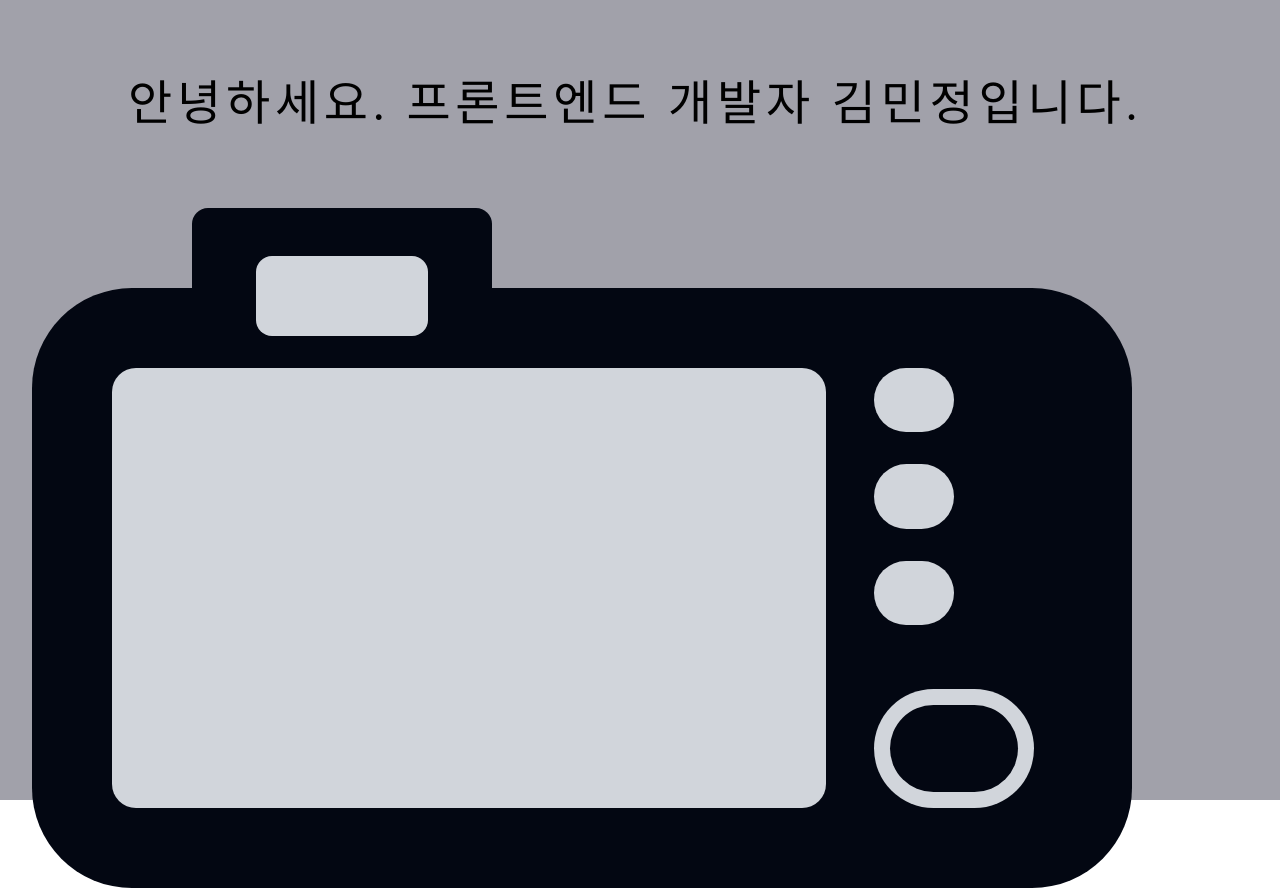
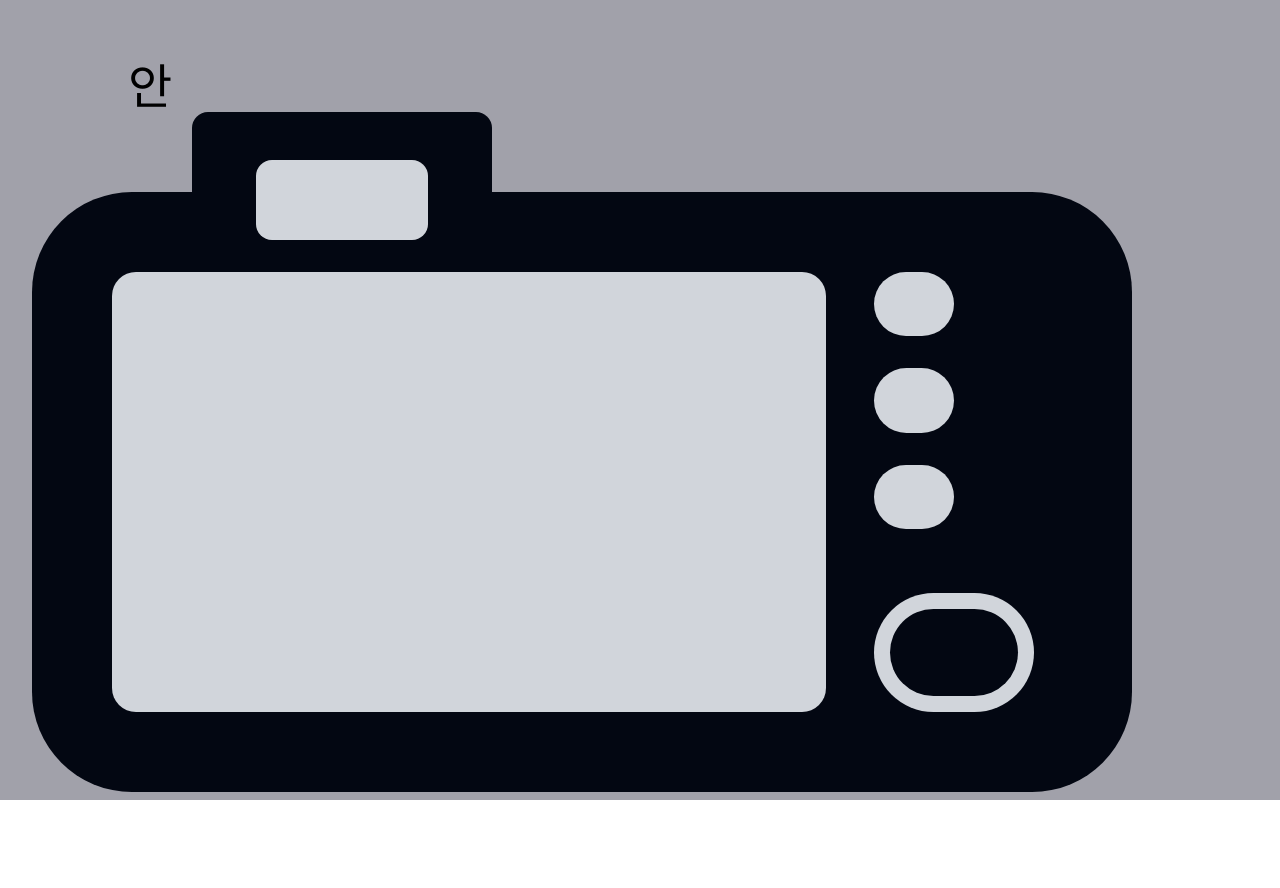
Before and after one commit to minjeong9919/Introduce-Me, a React (Create React App) app: page / in a window 1280 px wide. After the commit the page ends 800 px from the top, so only its background shows below. Built offline with nearby package versions, Linux system fonts and the light colour scheme.

Commit message:
Refactor: 타이핑 효과 적용 수정

```diff
--- a/package.json
+++ b/package.json
@@ -10,6 +10,7 @@
     "react-dom": "^18.2.0",
     "react-router-dom": "^6.22.3",
     "react-scripts": "5.0.1",
+    "typewriter-effect": "^2.21.0",
     "web-vitals": "^2.1.4"
   },
   "scripts": {
@@ -42,6 +43,8 @@
     "postcss": "^8.4.35",
     "postcss-loader": "^8.1.1",
     "style-loader": "^3.3.4",
-    "tailwindcss": "^3.4.1"
+    "tailwindcss": "^3.4.1",
+    "webpack": "^5.90.3",
+    "webpack-cli": "^5.1.4"
   }
 }
--- a/src/page/Home.jsx
+++ b/src/page/Home.jsx
@@ -1,28 +1,17 @@
-import { useEffect, useState } from "react";
 import { CameraIcon } from "./../component/home/CameraIcon";
-// import Typewriter from "typewriter-effect";
+import Typewriter from "typewriter-effect";
 
 const Home = () => {
-  const IntroduceText = "안녕하세요. 프론트엔드 개발자 김민정입니다.";
-  const [text, setText] = useState("");
-  const [count, setCount] = useState(0);
-
-  useEffect(() => {
-    const interval = setInterval(() => {
-      setText(text + IntroduceText[count]);
-      setCount(count + 1);
-    }, 100);
-    if (count === IntroduceText.length) {
-      clearInterval(interval);
-    }
-    return () => clearInterval(interval);
-  });
-
   return (
-    <div className="w-full h-lvh bg-zinc-400 pt-20">
-      <h1 className="text-5xl ml-l mb-20 Black Han Sans tracking-widest">
-        {text}
-      </h1>
+    <div className="w-full h-lvh overflow-auto bg-zinc-400 pt-16">
+      <Typewriter
+        options={{
+          strings: ["안녕하세요. 프론트엔드 개발자 김민정입니다."],
+          autoStart: true,
+          loop: true,
+          wrapperClassName: "text-5xl ml-l mb-28 tracking-widest",
+        }}
+      />
       <CameraIcon />
     </div>
   );
```
Also changed, not shown: 1 other file (tests, documents, lock files or other folders).
